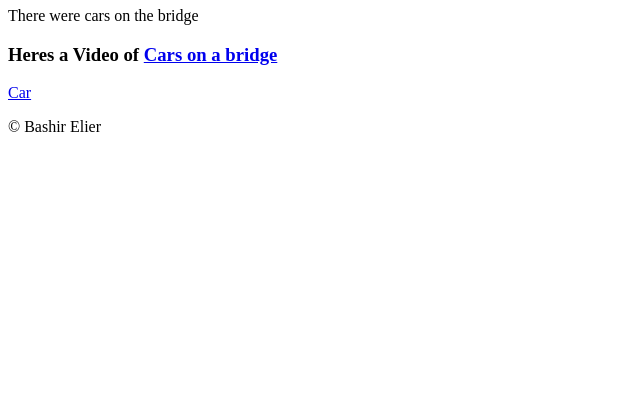
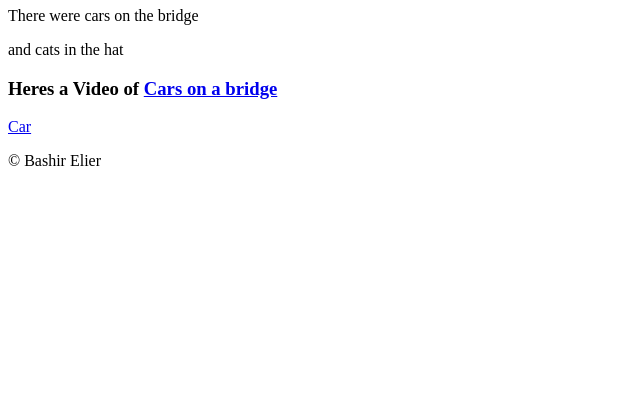
Before and after one commit to Bashirelier/HTML-Module, a plain HTML site: page Assignment1.html in a window 1280 px wide. Shown: the part 403-800 px from the top of the page, without its empty margins (0-640 px from the left). Drawn offline with Linux system fonts and the light colour scheme.

Commit message:
added some text

```diff
--- a/Assignment1.html
+++ b/Assignment1.html
@@ -15,6 +15,7 @@
 	<h1> Bridge </h1>
 
 	<P> There were cars on the bridge </p>
+	<p> and cats in the hat</p>
 
 
 	<h3> Heres a Video of <a href="https://www.youtube.com/watch?v=ABNRcOMTbVo">Cars on a bridge</a> </h3>
```
